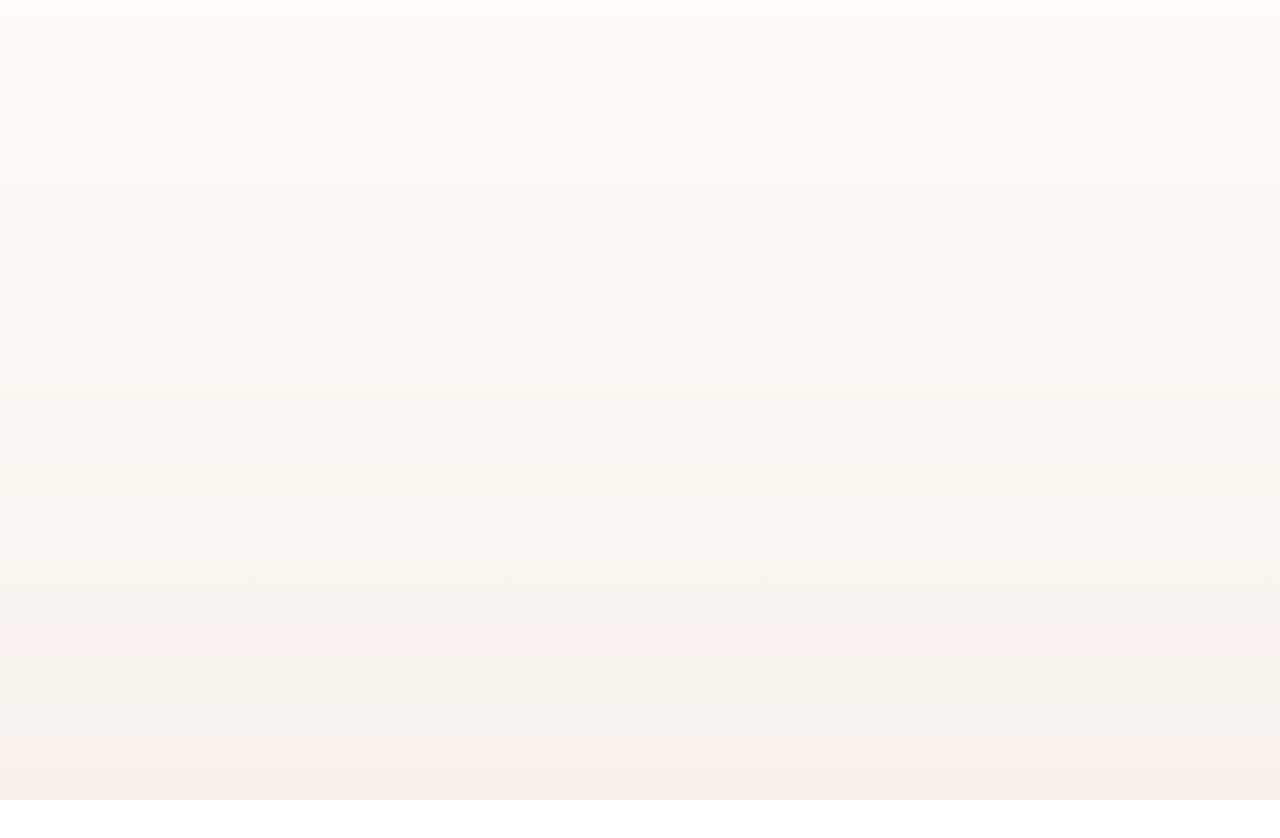
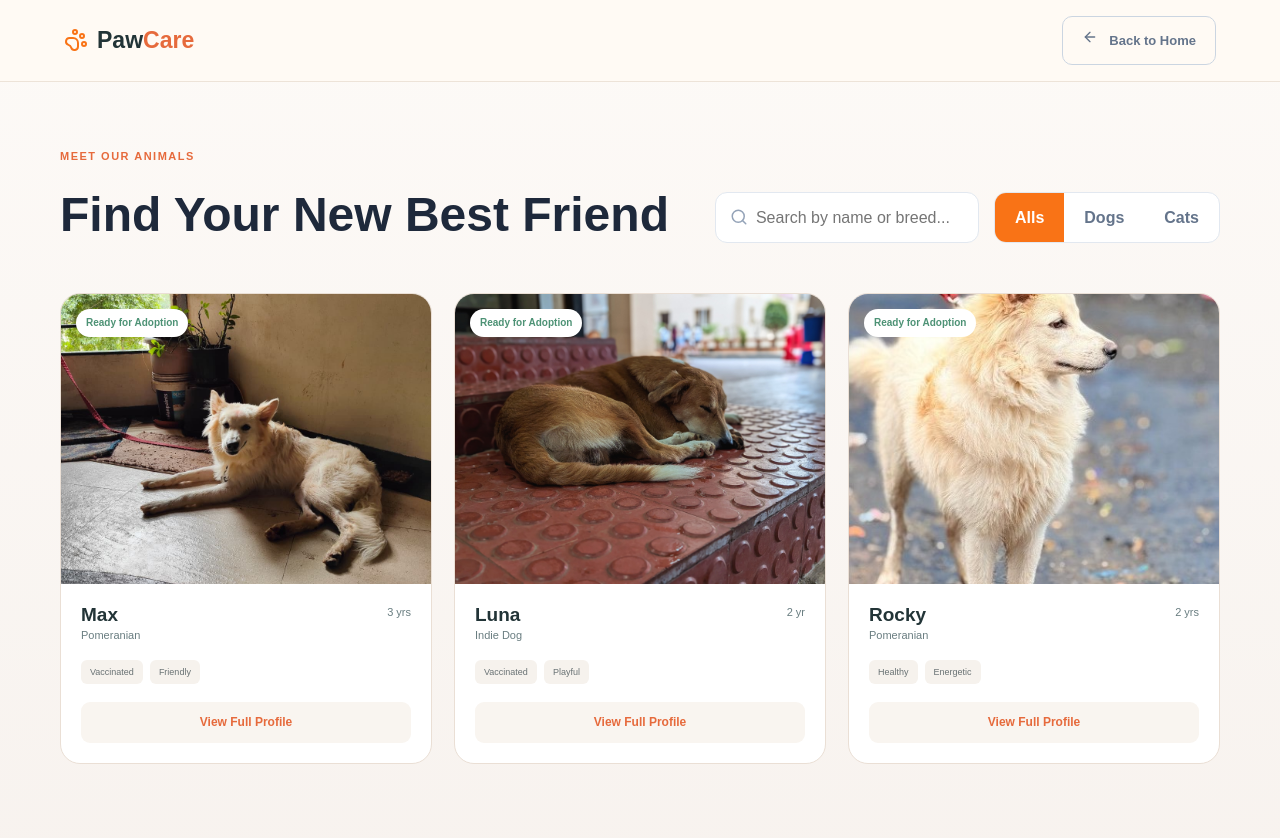
Before and after one commit to SHAYONTAN2006/ngo-project, a React (Vite) app in the folder my-react-app/: page /animals in a window 1280 px wide. Before the commit this address had no page. Shown: the top 838 px of the page. Before the commit the page ends 800 px from the top, so only its background shows below. Built offline with nearby package versions, Linux system fonts and the light colour scheme.

Commit message:
made changes in the animal browsing and foster forms

```diff
--- a/my-react-app/src/App.jsx
+++ b/my-react-app/src/App.jsx
@@ -2,6 +2,7 @@ import { Routes, Route } from 'react-router-dom';
 import Home from './pages/Home';
 import Dashboard from './pages/Dashboard';
 import AnimalProfile from './pages/AnimalProfile';
+import AnimalsGallery from './pages/AnimalsGallery';
 import RescueTracker from './pages/RescueTracker';
 import ApplicationForm from './pages/ApplicationForm';
 import './App.css';
@@ -13,6 +14,7 @@ function App() {
       <Route path="/" element={<Home />} />
       <Route path="/dashboard" element={<Dashboard />} />
       <Route path="/animal/:id" element={<AnimalProfile />} />
+      <Route path="/animals" element={<AnimalsGallery />} />
       <Route path="/track-rescue" element={<RescueTracker />} />
       <Route path="/apply/:type" element={<ApplicationForm />} />
     </Routes>
--- /dev/null
+++ b/my-react-app/src/pages/AnimalsGallery.jsx
@@ -0,0 +1,115 @@
+import React, { useState } from 'react';
+import { Link } from 'react-router-dom';
+import { PawPrint, ArrowLeft, Search, Filter } from 'lucide-react';
+import { mockDatabase } from '../data/mockData';
+
+export default function AnimalsGallery() {
+  const [filter, setFilter] = useState('All');
+  const [searchQuery, setSearchQuery] = useState('');
+
+  const animals = mockDatabase.animals.filter(animal => {
+    // Assuming all in mockData are dogs for now based on breed, or we can just ignore type filter if 'All'
+    const isDog = animal.breed.toLowerCase().includes('dog') || animal.breed.toLowerCase().includes('pomeranian');
+    const matchesFilter = filter === 'All' || (filter === 'Dog' && isDog) || (filter === 'Cat' && !isDog);
+    const matchesSearch = animal.name.toLowerCase().includes(searchQuery.toLowerCase()) ||
+                          animal.breed.toLowerCase().includes(searchQuery.toLowerCase());
+    return matchesFilter && matchesSearch;
+  });
+
+  return (
+    <div className="home-page" style={{ minHeight: '100vh', paddingBottom: '100px' }}>
+      <header className="navbar">
+        <div className="nav-container">
+          <Link to="/" className="logo" style={{ textDecoration: 'none' }}>
+            <PawPrint className="brand-icon" size={24} color="#f97316" />
+            <span>Paw<span>Care</span></span>
+          </Link>
+          <div className="nav-actions">
+            <Link to="/" className="nav-rescue-btn" style={{ background: 'transparent', color: '#64748b', border: '1px solid #cbd5e1' }}>
+              <ArrowLeft size={16} style={{ marginRight: '8px' }}/> Back to Home
+            </Link>
+          </div>
+        </div>
+      </header>
+
+      <div style={{ maxWidth: '1200px', margin: '60px auto', padding: '0 20px' }}>
+        <div style={{ display: 'flex', justifyContent: 'space-between', alignItems: 'flex-end', marginBottom: '50px', flexWrap: 'wrap', gap: '20px' }}>
+          <div>
+            <span className="section-tag">MEET OUR ANIMALS</span>
+            <h1 style={{ fontSize: '3rem', color: '#1e293b', margin: '10px 0 0 0' }}>Find Your New Best Friend</h1>
+          </div>
+
+          <div style={{ display: 'flex', gap: '15px' }}>
+            <div style={{ position: 'relative' }}>
+              <Search size={18} color="#94a3b8" style={{ position: 'absolute', left: '15px', top: '50%', transform: 'translateY(-50%)' }} />
+              <input
+                type="text"
+                placeholder="Search by name or breed..."
+                value={searchQuery}
+                onChange={(e) => setSearchQuery(e.target.value)}
+                style={{ padding: '12px 15px 12px 40px', borderRadius: '12px', border: '1px solid #e2e8f0', outline: 'none', minWidth: '250px' }}
+              />
+            </div>
+
+            <div style={{ display: 'flex', backgroundColor: 'white', borderRadius: '12px', border: '1px solid #e2e8f0', overflow: 'hidden' }}>
+              {['All', 'Dog', 'Cat'].map(type => (
+                <button
+                  key={type}
+                  onClick={() => setFilter(type)}
+                  style={{
+                    padding: '12px 20px',
+                    border: 'none',
+                    backgroundColor: filter === type ? '#f97316' : 'transparent',
+                    color: filter === type ? 'white' : '#64748b',
+                    fontWeight: '600',
+                    cursor: 'pointer',
+                    transition: 'all 0.2s'
+                  }}
+                >
+                  {type}s
+                </button>
+              ))}
+            </div>
+          </div>
+        </div>
+
+        {animals.length === 0 ? (
+          <div style={{ textAlign: 'center', padding: '80px 20px', backgroundColor: 'white', borderRadius: '24px', border: '1px dashed #cbd5e1' }}>
+            <Filter size={48} color="#cbd5e1" style={{ marginBottom: '20px' }} />
+            <h3 style={{ fontSize: '1.5rem', color: '#475569', marginBottom: '10px' }}>No animals found</h3>
+            <p style={{ color: '#94a3b8' }}>Try adjusting your search or filters.</p>
+            <button onClick={() => { setFilter('All'); setSearchQuery(''); }} className="secondary-btn" style={{ marginTop: '20px' }}>
+              Clear Filters
+            </button>
+          </div>
+        ) : (
+          <div className="animal-grid">
+            {animals.map((animal) => (
+              <div className="animal-card" key={animal.animal_id}>
+                <div className="animal-card-image">
+                  <div className={`animal-status ${animal.status === 'Ready' ? '' : 'foster'}`}>
+                    {animal.status === 'Available' ? 'Ready for Adoption' : 'In Foster Care'}
+                  </div>
+                  <img src={animal.photo} alt={animal.name} />
+                </div>
+                <div className="animal-card-content">
+                  <div className="animal-title">
+                    <div>
+                      <h3>{animal.name}</h3>
+                      <p>{animal.breed}</p>
+                    </div>
+                    <span className="age">{animal.age}</span>
+                  </div>
+                  <div className="animal-tags">
+                    {animal.tags?.map(trait => <span key={trait}>{trait}</span>)}
+                  </div>
+                  <Link to={`/animal/${animal.animal_id}`} className="card-btn" style={{ textDecoration: 'none' }}>View Full Profile</Link>
+                </div>
+              </div>
+            ))}
+          </div>
+        )}
+      </div>
+    </div>
+  );
+}
--- a/my-react-app/src/pages/Dashboard.jsx
+++ b/my-react-app/src/pages/Dashboard.jsx
@@ -163,8 +163,8 @@ export default function Dashboard() {
         <section className="bottom-grid">
           <div className="panel">
             <div className="panel-header">
-              <h3>Adoption Queue</h3>
-              <a href="#dashboard">Manage</a>
+              <h3>Adoption & Foster Applications</h3>
+              <a href="#dashboard">Manage All</a>
             </div>
             <div className="table-wrap">
               <table>
@@ -172,15 +172,17 @@ export default function Dashboard() {
                   <tr>
                     <th>Animal</th>
                     <th>Applicant</th>
+                    <th>Type</th>
                     <th>Status</th>
                     <th>Timeline</th>
                   </tr>
                 </thead>
                 <tbody>
-                  {[['Max', 'Priya S.', 'Approved', 'green', '3 days'], ['Luna', 'Arjun K.', 'Review', 'orange', '5 days'], ['Rocky', 'Neha P.', 'Pending', 'red', '1 day']].map(([animal, applicant, status, tone, timeline]) => (
-                    <tr key={animal}>
+                  {[['Max', 'Priya S.', 'Adopt', 'Approved', 'green', '3 days'], ['Luna', 'Arjun K.', 'Adopt', 'Review', 'orange', '5 days'], ['Rocky', 'Neha P.', 'Foster', 'Pending', 'red', '1 day'], ['Bella', 'Rohan M.', 'Foster', 'Approved', 'green', '2 days']].map(([animal, applicant, type, status, tone, timeline]) => (
+                    <tr key={applicant}>
                       <td>{animal}</td>
                       <td>{applicant}</td>
+                      <td><strong>{type}</strong></td>
                       <td><span className={`pill ${tone}`}>{status}</span></td>
                       <td>{timeline}</td>
                     </tr>
--- a/my-react-app/src/pages/Home.jsx
+++ b/my-react-app/src/pages/Home.jsx
@@ -14,6 +14,7 @@ import {
   Search
 } from 'lucide-react';
 import heroPhoto from '../assets/dog-hero.jpeg';
+import fosterPhoto from '../assets/foster.png';
 import { mockDatabase } from '../data/mockData';
 
 const workflow = [
@@ -261,8 +262,8 @@ export default function Home() {
       <section className="foster-section" id="foster">
         <div className="foster-container">
           <div className="foster-visual">
-            <div className="foster-circle">
-              <HomeIcon size={48} color="white" />
+            <div className="foster-circle" style={{ overflow: 'hidden', padding: 0, border: '4px solid white', boxShadow: '0 30px 60px rgba(0,0,0,0.1)' }}>
+              <img src={fosterPhoto} alt="Foster Care" style={{ width: '100%', height: '100%', objectFit: 'cover' }} />
             </div>
             <div className="foster-mini-card">
               <Heart size={20} color="#ef4444" fill="#ef4444" />
@@ -294,7 +295,7 @@ export default function Home() {
             <h2>Don't shop.<span>Adopt.</span></h2>
             <p>Your next best friend might already be waiting for you.</p>
           </div>
-          <a href="#animals" className="white-btn">Browse Animals <ArrowRight size={16} /></a>
+          <Link to="/animals" className="white-btn" style={{ display: 'inline-flex', alignItems: 'center', gap: '8px' }}>Browse Animals <ArrowRight size={16} /></Link>
         </div>
       </section>
 
@@ -305,7 +306,7 @@ export default function Home() {
           <p>Whether you rescue, foster, volunteer or adopt, you can make a difference.</p>
           <div className="cta-buttons">
             <a href="#rescue" className="white-btn">Report a Rescue</a>
-            <a href="#animals" className="transparent-btn">Find an Animal</a>
+            <Link to="/animals" className="transparent-btn" style={{ textDecoration: 'none' }}>Find an Animal</Link>
           </div>
         </div>
       </section>
```
Also changed, not shown: my-react-app/src/assets/foster.png (added).
